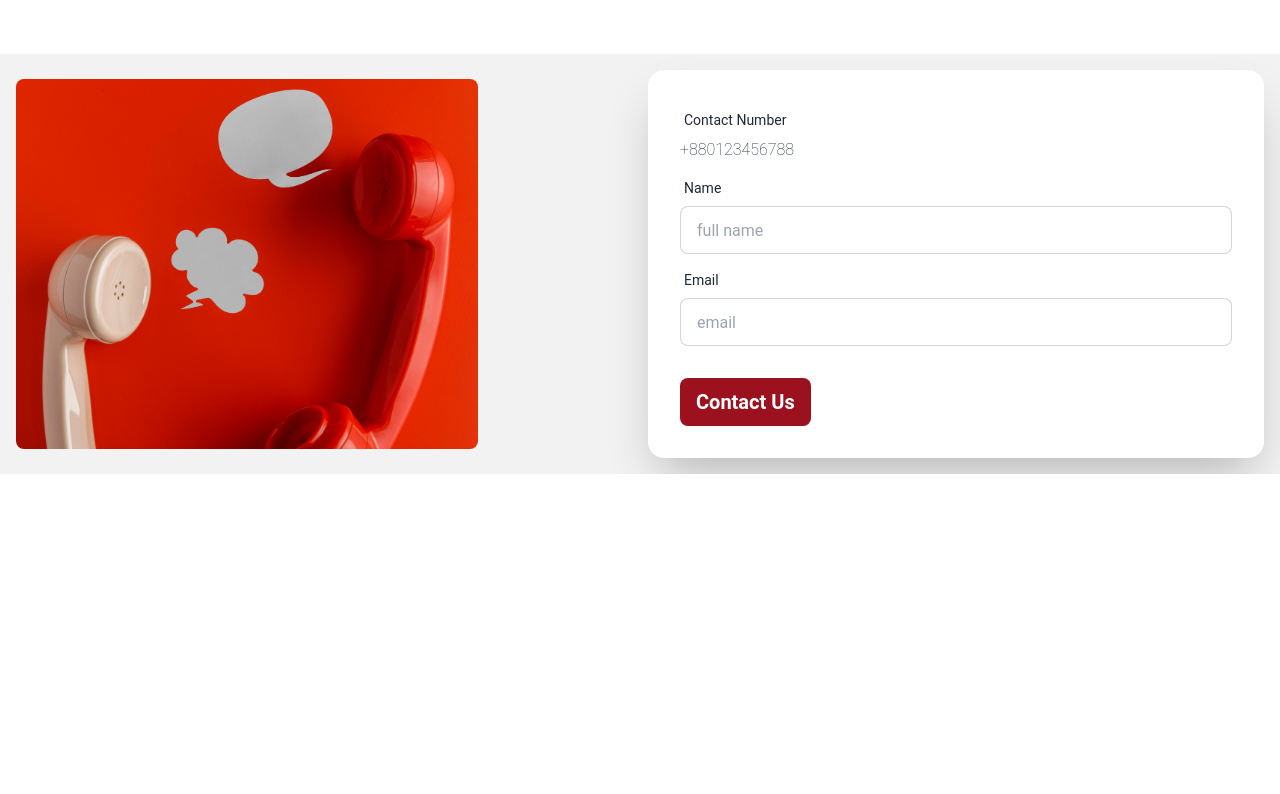
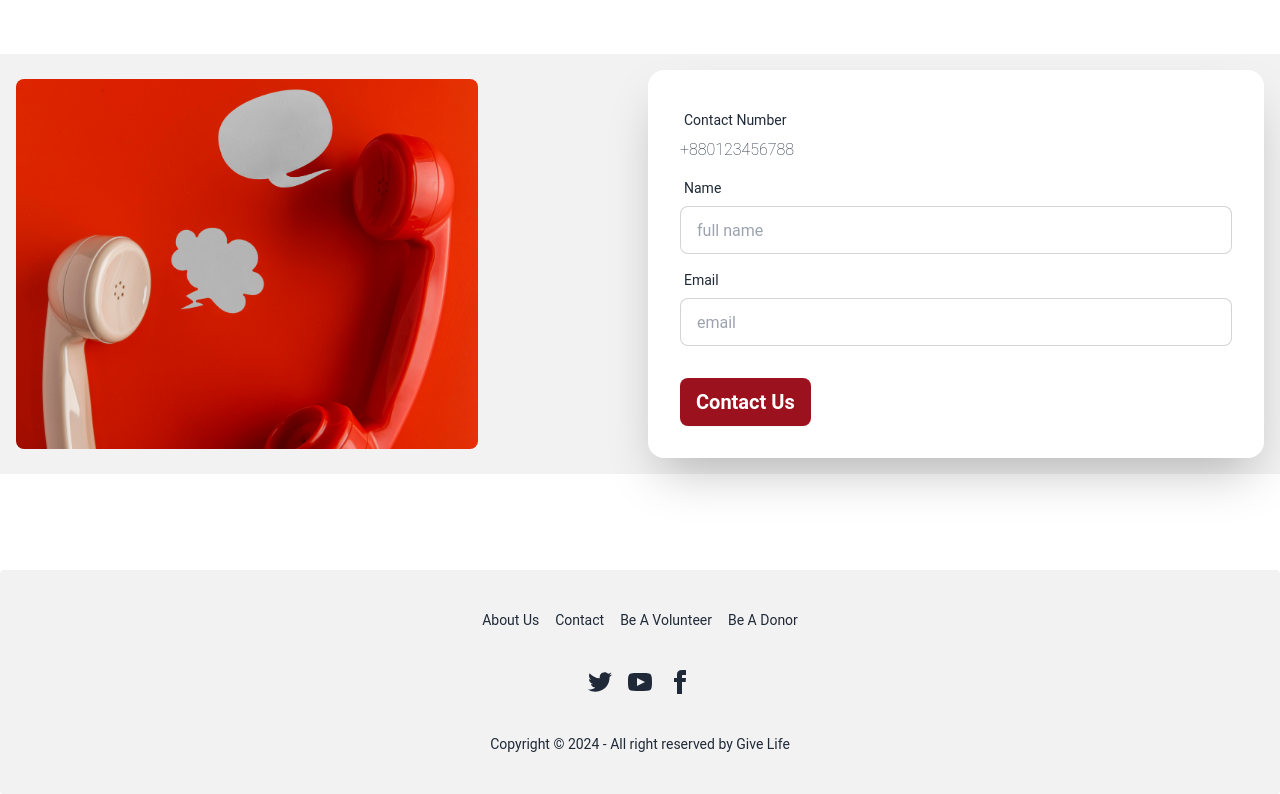
Before and after one commit to tisabbir/give-life-client, a React (Vite) app: page / in a window 1280 px wide. Shown: the part 786-1580 px from the top of the page. Before the commit the page ends 1260 px from the top, so only its background shows below. Built offline with nearby package versions, Linux system fonts and the light colour scheme.

Commit message:
footer add

```diff
--- a/src/Layout/Root.jsx
+++ b/src/Layout/Root.jsx
@@ -1,5 +1,6 @@
 import { Outlet } from "react-router-dom";
 import Nav from "../Shared/Nav/Nav";
+import Footer from "../Shared/Footer/Footer";
 
 
 const Root = () => {
@@ -7,6 +8,7 @@ const Root = () => {
         <div>
             <Nav />
             <Outlet />
+            <Footer />
         </div>
     );
 };
--- /dev/null
+++ b/src/Shared/Footer/Footer.jsx
@@ -0,0 +1,56 @@
+const Footer = () => {
+  return (
+    <div className="mt-24">
+      <footer className="footer footer-center p-10 bg-base-200 text-base-content rounded">
+        <nav className="grid grid-flow-col gap-4">
+          <a className="link link-hover">About Us</a>
+          <a className="link link-hover">Contact</a>
+          <a className="link link-hover">Be A Volunteer</a>
+          <a className="link link-hover">Be A Donor</a>
+        </nav>
+        <nav>
+          <div className="grid grid-flow-col gap-4">
+            <a>
+              <svg
+                xmlns="http://www.w3.org/2000/svg"
+                width="24"
+                height="24"
+                viewBox="0 0 24 24"
+                className="fill-current"
+              >
+                <path d="M24 4.557c-.883.392-1.832.656-2.828.775 1.017-.609 1.798-1.574 2.165-2.724-.951.564-2.005.974-3.127 1.195-.897-.957-2.178-1.555-3.594-1.555-3.179 0-5.515 2.966-4.797 6.045-4.091-.205-7.719-2.165-10.148-5.144-1.29 2.213-.669 5.108 1.523 6.574-.806-.026-1.566-.247-2.229-.616-.054 2.281 1.581 4.415 3.949 4.89-.693.188-1.452.232-2.224.084.626 1.956 2.444 3.379 4.6 3.419-2.07 1.623-4.678 2.348-7.29 2.04 2.179 1.397 4.768 2.212 7.548 2.212 9.142 0 14.307-7.721 13.995-14.646.962-.695 1.797-1.562 2.457-2.549z"></path>
+              </svg>
+            </a>
+            <a>
+              <svg
+                xmlns="http://www.w3.org/2000/svg"
+                width="24"
+                height="24"
+                viewBox="0 0 24 24"
+                className="fill-current"
+              >
+                <path d="M19.615 3.184c-3.604-.246-11.631-.245-15.23 0-3.897.266-4.356 2.62-4.385 8.816.029 6.185.484 8.549 4.385 8.816 3.6.245 11.626.246 15.23 0 3.897-.266 4.356-2.62 4.385-8.816-.029-6.185-.484-8.549-4.385-8.816zm-10.615 12.816v-8l8 3.993-8 4.007z"></path>
+              </svg>
+            </a>
+            <a>
+              <svg
+                xmlns="http://www.w3.org/2000/svg"
+                width="24"
+                height="24"
+                viewBox="0 0 24 24"
+                className="fill-current"
+              >
+                <path d="M9 8h-3v4h3v12h5v-12h3.642l.358-4h-4v-1.667c0-.955.192-1.333 1.115-1.333h2.885v-5h-3.808c-3.596 0-5.192 1.583-5.192 4.615v3.385z"></path>
+              </svg>
+            </a>
+          </div>
+        </nav>
+        <aside>
+          <p>Copyright © 2024 - All right reserved by Give Life</p>
+        </aside>
+      </footer>
+    </div>
+  );
+};
+
+export default Footer;
```
